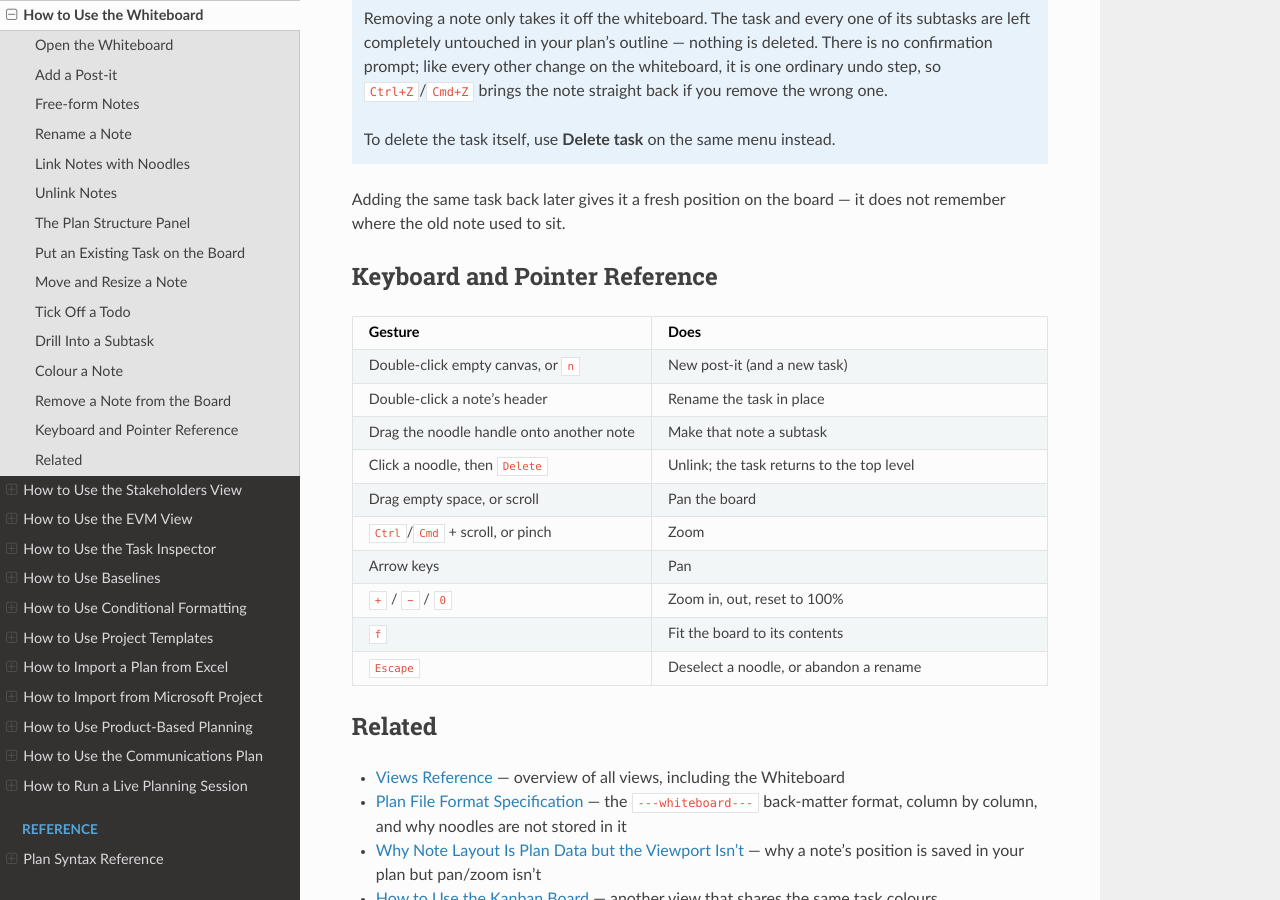
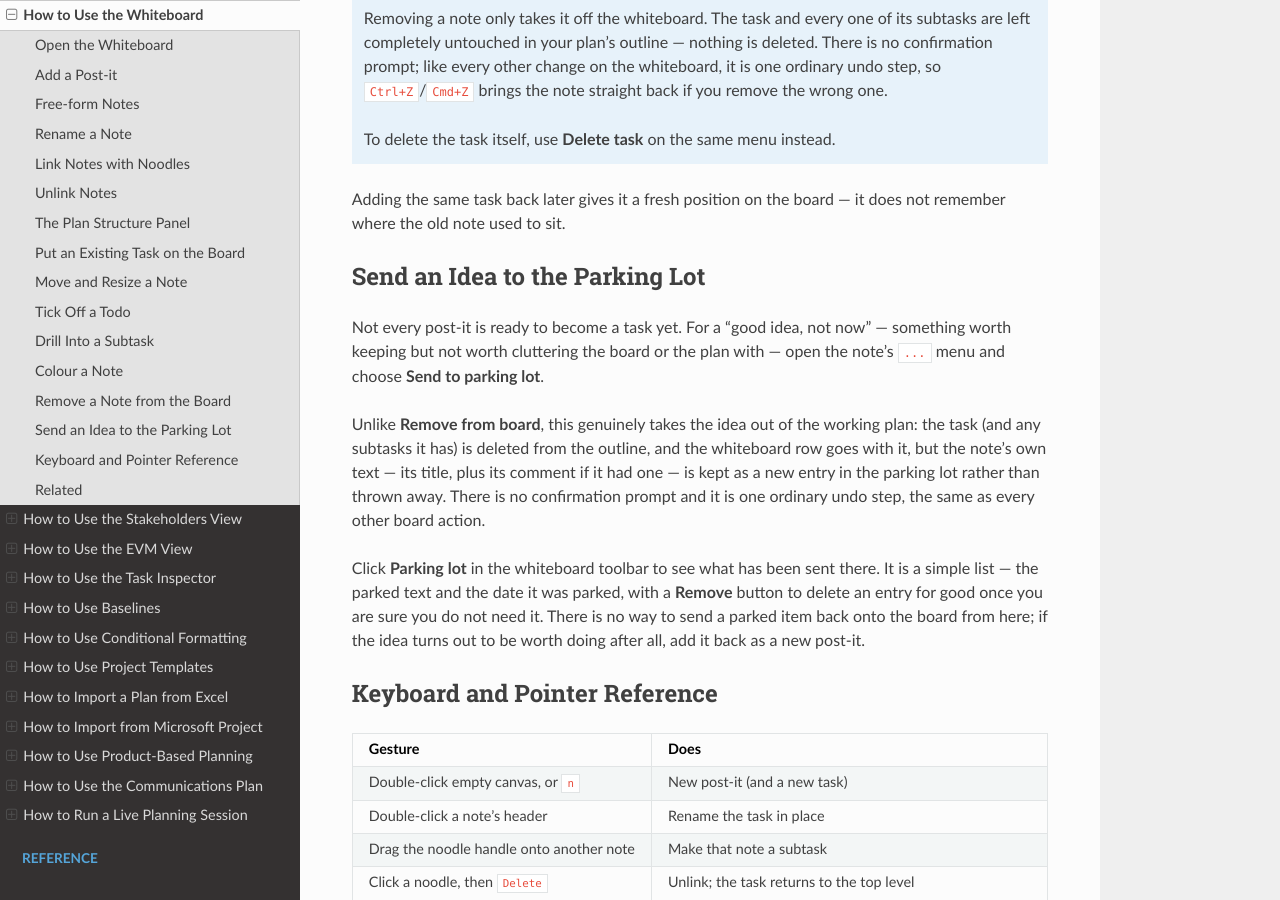
Before and after one commit to kevinmcaleer/noodleplanner, a Sphinx documentation site: the page built from docs/how-to/use-the-whiteboard.rst, in a window 1280 px wide and 900 px high, scrolled down 6260 px. Built offline with Sphinx 7.4.7 and the Read the Docs theme 3.1.0, drawn with Linux system fonts in a browser that asks for light colours.

Commit message:
docs+test: document the parking lot how-to, fix a VM-sandbox test gap (#1019)
Add a "Send an Idea to the Parking Lot" section to the whiteboard how-to,
fix an RST backtick style nit in plan-format.rst, and seed
PARKING_LOT_START in test_note_colour_writer.mjs's sandbox so its lifted
extractWhiteboardFromPlanText() (which now needs that constant) doesn't
throw a ReferenceError.

```diff
--- a/docs/how-to/use-the-whiteboard.rst
+++ b/docs/how-to/use-the-whiteboard.rst
@@ -158,6 +158,15 @@ Open the note's ``...`` menu and choose **Remove from board**.
 
 Adding the same task back later gives it a fresh position on the board — it does not remember where the old note used to sit.
 
+Send an Idea to the Parking Lot
+----------------------------------
+
+Not every post-it is ready to become a task yet. For a "good idea, not now" — something worth keeping but not worth cluttering the board or the plan with — open the note's ``...`` menu and choose **Send to parking lot**.
+
+Unlike **Remove from board**, this genuinely takes the idea out of the working plan: the task (and any subtasks it has) is deleted from the outline, and the whiteboard row goes with it, but the note's own text — its title, plus its comment if it had one — is kept as a new entry in the parking lot rather than thrown away. There is no confirmation prompt and it is one ordinary undo step, the same as every other board action.
+
+Click **Parking lot** in the whiteboard toolbar to see what has been sent there. It is a simple list — the parked text and the date it was parked, with a **Remove** button to delete an entry for good once you are sure you do not need it. There is no way to send a parked item back onto the board from here; if the idea turns out to be worth doing after all, add it back as a new post-it.
+
 Keyboard and Pointer Reference
 --------------------------------
 
--- a/docs/reference/plan-format.rst
+++ b/docs/reference/plan-format.rst
@@ -308,7 +308,7 @@ position, so extra or reordered columns are tolerated), except highlights.
        rules.
    * - ``---parking lot---``
      - Table: ``ID | Text | Date Parked``. The "good idea, not now"
-       holding pen (issue #1019, part of #885): a whiteboard note's `...`
+       holding pen (issue #1019, part of #885): a whiteboard note's ``...``
        menu offers "Send to parking lot", which deletes the note's task
        (and any subtasks) from the outline the same way "Delete task"
        does, but keeps its text here instead of discarding it. ``Text``
```
Also changed, not shown: 1 other file.
